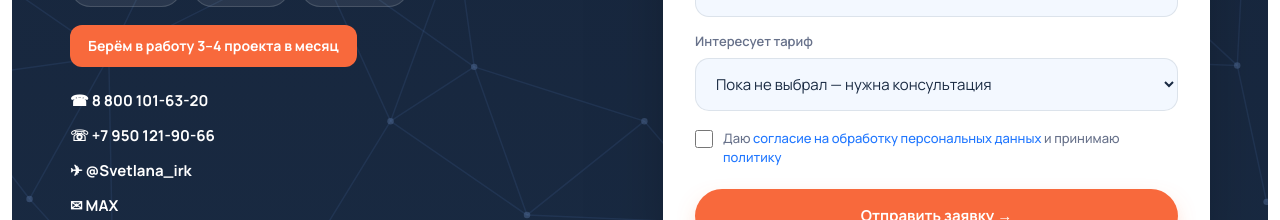
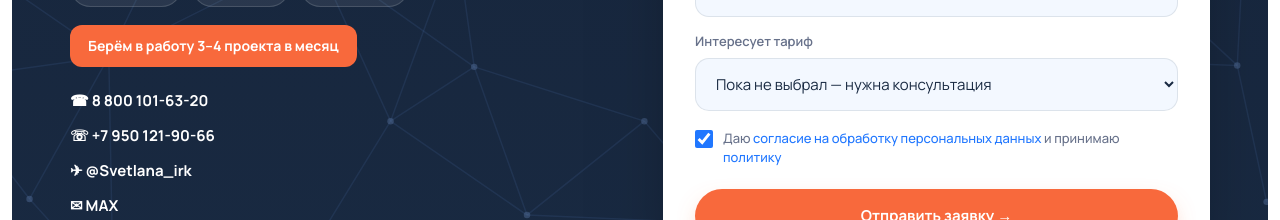
Before and after one commit to baikaltarget/baikaltargetsites, a Next.js app: page / in a window 1280 px wide. Shown: the part 10560-10780 px from the top of the page. Built offline with nearby package versions, Linux system fonts and the light colour scheme.

Commit message:
Галочка согласия в форме отмечена по умолчанию
Co-Authored-By: Claude Opus 5.5 <noreply@anthropic.com>
Claude-Session: https://claude.ai/code/session_01FpcLRrMQdhJCE9pUHux9xG

```diff
--- a/components/Interactions.js
+++ b/components/Interactions.js
@@ -43,7 +43,7 @@ async function submit(btn) {
     if (!r.ok) throw new Error('lead api ' + r.status);
     say('<b>Спасибо, заявка у нас!</b> Свяжемся в течение рабочего дня. Если срочно — <a href="' + site.phoneHref + '">' + site.phone + '</a>.');
     ['f-name', 'f-phone', 'f-niche'].forEach((id) => { const el = q(id); if (el) el.value = ''; });
-    if (agree) agree.checked = false;
+    if (agree) agree.checked = true;
     if (fb) fb.classList.add('ok');
     if (typeof window.ym === 'function' && site.metrikaId) window.ym(Number(site.metrikaId), 'reachGoal', 'lead');
   } catch (e) {
--- a/components/LeadForm.js
+++ b/components/LeadForm.js
@@ -18,7 +18,7 @@ export default function LeadForm({ title = 'Оставьте заявку', nich
         {site.tariffs.map((t, i) => <option key={i}>{t.name} — {t.price}</option>)}
         <option>Индивидуальный дизайн — от 100 000 ₽</option>
       </select>
-      <label className="agree" htmlFor="f-agree"><input id="f-agree" type="checkbox" /><span>Даю <a href={site.consent} target="_blank" rel="noopener">согласие на обработку персональных данных</a> и принимаю <a href={site.policy} target="_blank" rel="noopener">политику</a></span></label>
+      <label className="agree" htmlFor="f-agree"><input id="f-agree" type="checkbox" defaultChecked /><span>Даю <a href={site.consent} target="_blank" rel="noopener">согласие на обработку персональных данных</a> и принимаю <a href={site.policy} target="_blank" rel="noopener">политику</a></span></label>
       <button className="btn btn-orange" id="send" type="button">Отправить заявку →</button>
       <div className="fallback" id="fallback" role="status"></div>
     </div>
```
